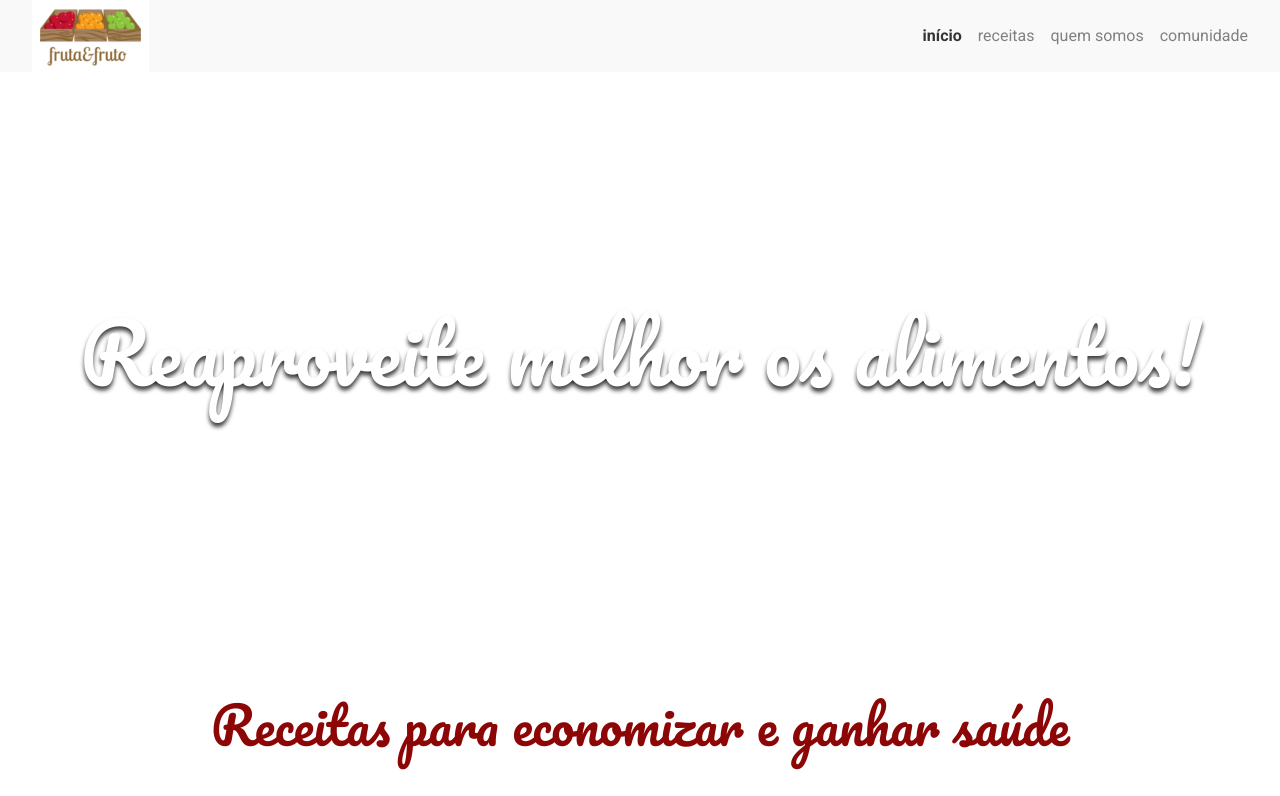
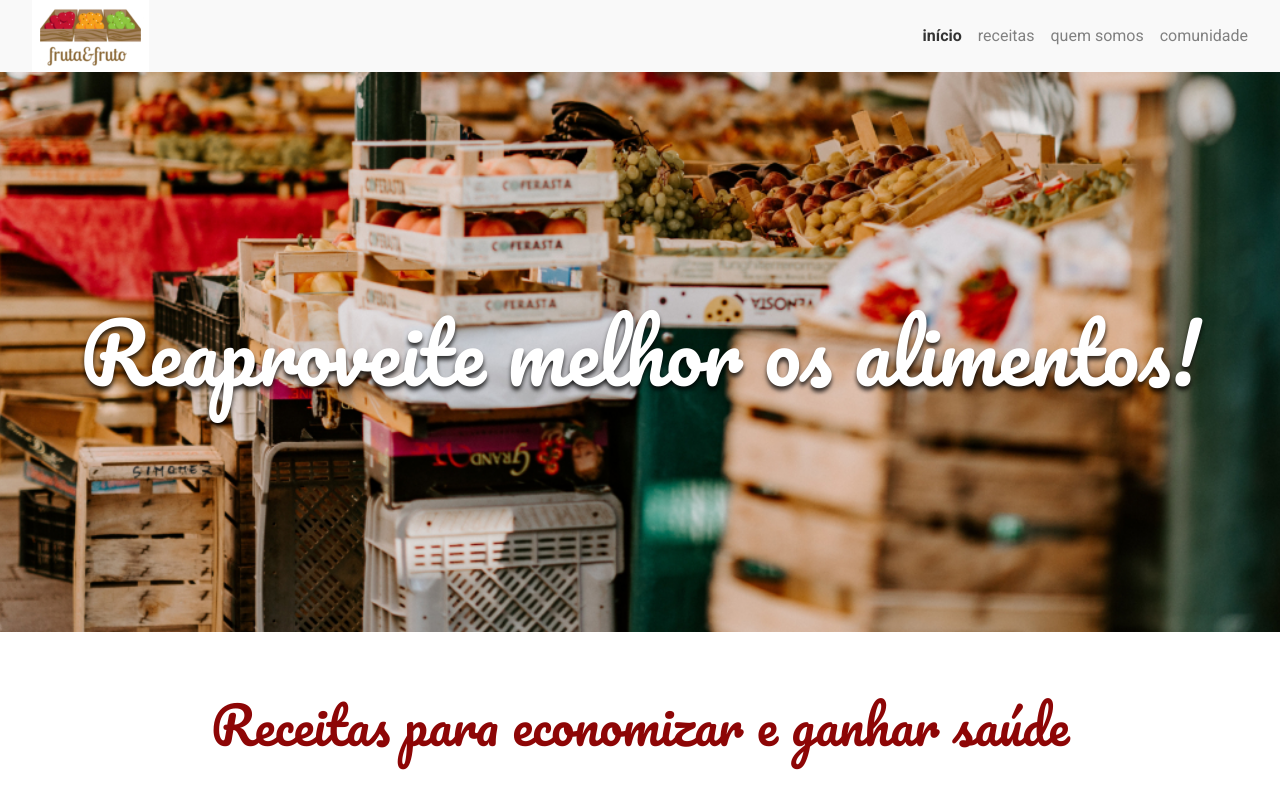
Before and after one commit to beatrizslan/Projeto-Alura-Arquitetura-CSS, a plain HTML site: page docs/index.html in a window 1280 px wide. Shown: the top 796 px of the page. Drawn offline with Linux system fonts and the light colour scheme; the site is published under a folder, as on GitHub Pages, so addresses that start at the root find nothing.

Commit message:
Update banner-imagem.css

```diff
--- a/docs/assets/css/banner/banner-imagem.css
+++ b/docs/assets/css/banner/banner-imagem.css
@@ -1,4 +1,4 @@
 .banner {
-    background: url(/docs/assets/img/banner.jpg) no-repeat center / cover;
+    background: url(../../img/banner.jpg) no-repeat center / cover;
     height: 70vh;
 }
```
